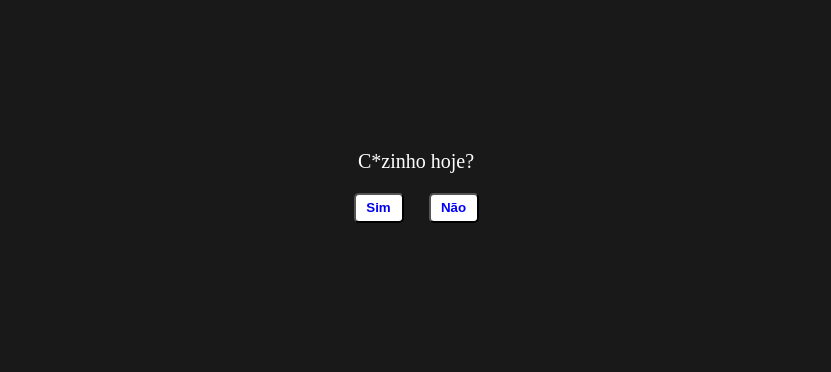
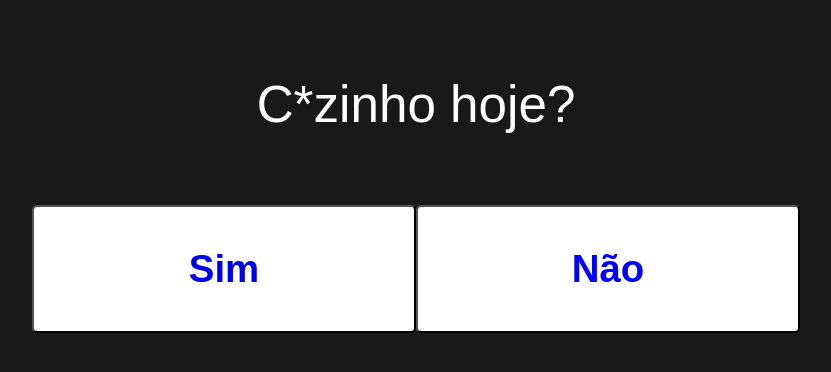
Before and after one commit to leoibiap/C-zinho, a plain HTML site: page index.html in a window 1280 px wide. Shown: the part 222-594 px from the top of the page, without its empty margins (224-1055 px from the left). Drawn offline with Linux system fonts and the light colour scheme.

Commit message:
Update index.html

```diff
--- a/index.html
+++ b/index.html
@@ -7,35 +7,38 @@
                 align-items: center;
                 height: 100vh;
                 background-color: #191919;
+                margin: 0;
+                font-family: Arial, sans-serif;
             }
             a {
                 text-decoration: none;
             }
             .box{
-                font-size: 20px;
+                font-size: 4vw;
                 color: white;
-                height: 250px;
-                width: 350px;
+                max-width: 90%;
+                text-align: center;
+                padding: 20px;
                 border-radius: 10px;
                 background: #191919;
                 flex-direction: column;
                 display: flex;
                 align-items: center;
-                justify-content: center;
                 }
                 .buttons-container {
                 display: flex;
                 justify-content: space-around;
-                height: 50px;
-                width: 150px;
+                margin-top: 20px;
+                width: 100%;
                 }
                 button {
-                height: 30px;
-                width: 50px;
+                height: 10vw;
+                width: 30vw;
                 background: white;
                 border-radius: 5px;
                 color: blue;
                 font-weight: 600;
+                font-size: 3vw;
                 }
         </style>
     </head>
@@ -58,7 +61,7 @@
     button.addEventListener ('mouseover', function () {
     button.style.position = "absolute";
     button.style.top = Math. random() * height + "px";
-    button.syle.left = Math. random() * width + "px";
+    button.style.left = Math. random() * width + "px";
     })
     </script>
 </html>
```
